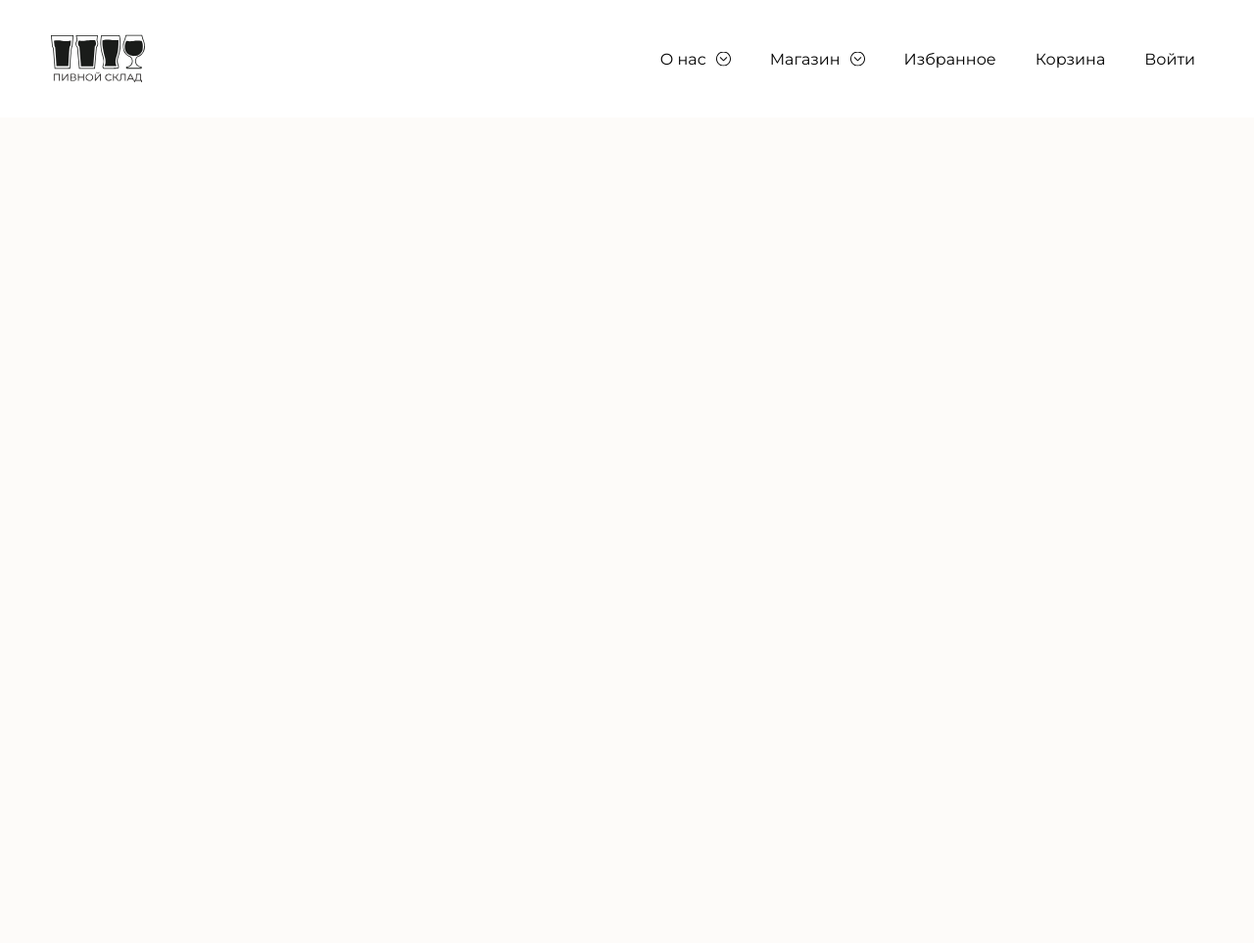
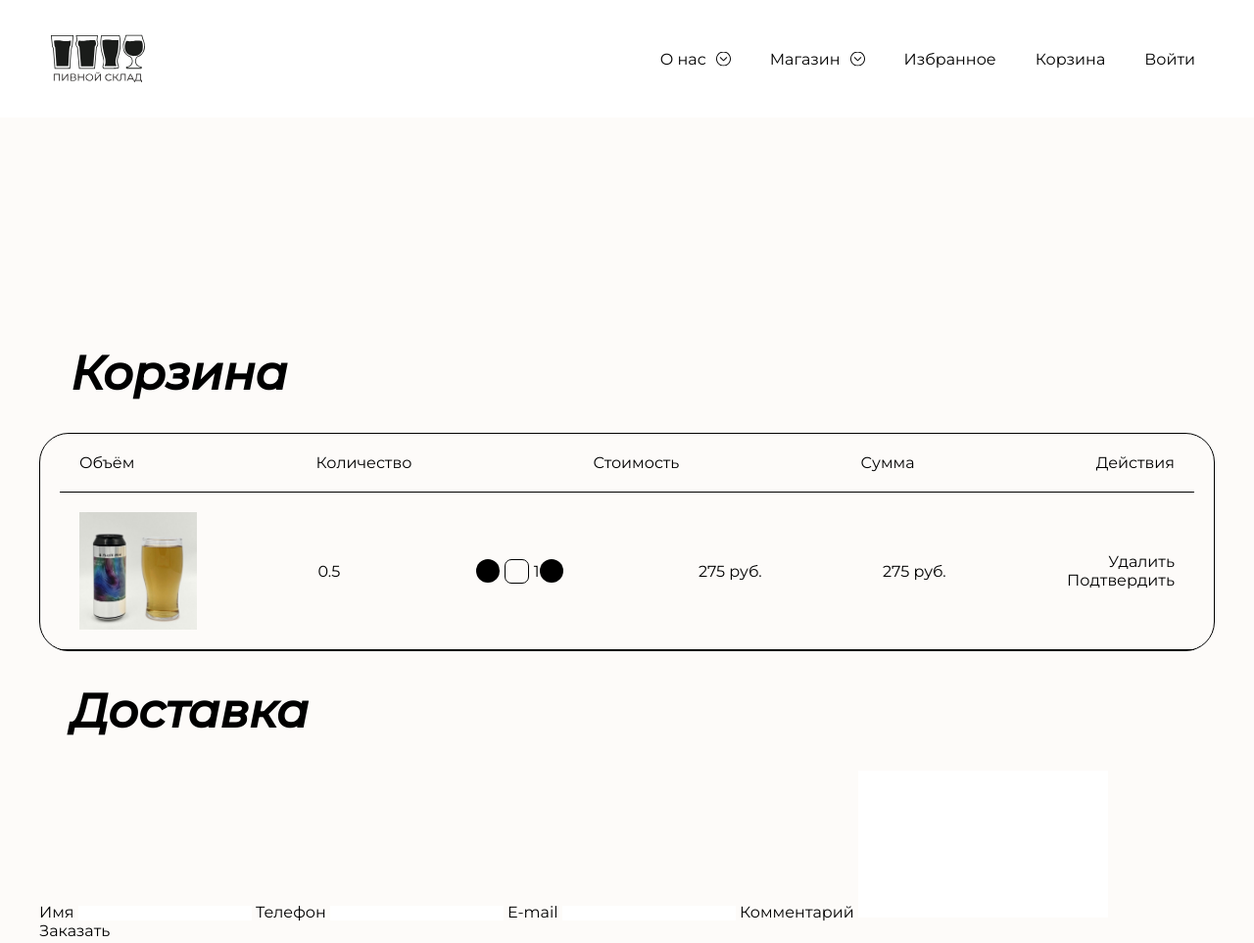
Before and after one commit to katatonia/pivnoy-sklad-cart, a website with bundled scripts: page src/index.html in a window 1280 px wide. Shown: the top 963 px of the page at 98% size. Before the commit the page ends 800 px from the top, so only its background shows below. Built offline with nearby package versions, Linux system fonts and the light colour scheme; a web font is replaced by a local one.

Commit message:
feature: добавлет блок корзины

```diff
--- a/src/index.html
+++ b/src/index.html
@@ -1,11 +1,13 @@
 <!DOCTYPE html>
 <html lang="ru">
+
 <head>
     <meta charset="UTF-8">
     <meta name="viewport" content="width=device-width, initial-scale=1.0">
     <title>Корзина</title>
     <link rel="stylesheet" href="css/style.min.css">
 </head>
+
 <body>
 
     <div class="wrapper">
@@ -26,18 +28,24 @@
                             <li class="menu__item dropdown">
                                 <button class="dropdown__btn" type="button" aria-label="dropdown-btn">О нас</button>
                                 <div class="dropdown__content">
-                                      <a class="dropdown__link" href="https://pivnoysklad.ru/index.php?pageId=128">История</a>
-                                      <a class="dropdown__link" href="https://pivnoysklad.ru/index.php?pageId=123">Контакты</a>
+                                    <a class="dropdown__link"
+                                        href="https://pivnoysklad.ru/index.php?pageId=128">История</a>
+                                    <a class="dropdown__link"
+                                        href="https://pivnoysklad.ru/index.php?pageId=123">Контакты</a>
                                 </div>
                             </li>
                             <li class="menu__item dropdown">
                                 <button class="dropdown__btn" type="button" aria-label="dropdown-btn">Магазин</button>
                                 <div class="dropdown__content">
-                                      <a class="dropdown__link" href="https://pivnoysklad.ru/index.php?pageId=104">Пиво</a>
-                                      <a class="dropdown__link" href="https://pivnoysklad.ru/index.php?pageId=122">Сидры и медовухи</a>
-                                      <a class="dropdown__link" href="https://pivnoysklad.ru/index.php?pageId=124">Безалкогольное пиво</a>
+                                    <a class="dropdown__link"
+                                        href="https://pivnoysklad.ru/index.php?pageId=104">Пиво</a>
+                                    <a class="dropdown__link" href="https://pivnoysklad.ru/index.php?pageId=122">Сидры и
+                                        медовухи</a>
+                                    <a class="dropdown__link"
+                                        href="https://pivnoysklad.ru/index.php?pageId=124">Безалкогольное пиво</a>
                                     <a class="dropdown__link" href="https://pivnoysklad.ru/index.php?pageId=130">Сок</a>
-                                      <a class="dropdown__link" href="https://pivnoysklad.ru/index.php?pageId=125">Безалкогольные напитки</a>
+                                    <a class="dropdown__link"
+                                        href="https://pivnoysklad.ru/index.php?pageId=125">Безалкогольные напитки</a>
                                 </div>
                             </li>
                             <li class="menu__item">
@@ -57,6 +65,58 @@
 
         <main class="main">
 
+            <section class="checkout">
+                <div class="container">
+                    <div class="checkout__wrapper">
+                        <h2 class="checkout__title">Корзина</h2>
+                        <div class="checkout__cart cart">
+                            <ul class="cart__list">
+                                <li class="cart__item cart__item_title">
+                                    <span>Объём</span>
+                                    <span>Количество</span>
+                                    <span>Стоимость</span>
+                                    <span>Сумма</span>
+                                    <span>Действия</span>
+                                </li>
+                                <li class="cart__item">
+                                    <img class="cart__img" src="img/item.png" width="120" height="120"
+                                        alt="Пивная банка и стакан пива">
+                                    <span class="cart__vol">0.5</span>
+                                    <span class="cart__amount">
+                                        <button type="button" aria-label="amount-butn"></button>
+                                        <input type="number" value="1" min="0" step="1" aria-label="current-quantity">1
+                                        <button type="button" aria-label="amount-butn"></button>
+                                    </span>
+                                    <span class="cart__price">275 руб.</span>
+                                    <span class="cart__summ">275 руб.</span>
+                                    <div class="cart__actions">
+                                        <span>Удалить</span>
+                                        <span>Подтвердить</span>
+                                    </div>
+                                </li>
+                            </ul>
+                        </div>
+                        <h2 class="checkout__title">Доставка</h2>
+                        <div class="checkout__delivery delivery">
+                            <form action="#" method="post">
+                                <label>Имя
+                                    <input type="text" name="name" id="name">
+                                </label>
+                                <label>Телефон
+                                    <input type="number" name="phone" id="phone">
+                                </label>
+                                <label>E-mail
+                                    <input type="email" name="email" id="email">
+                                </label>
+                                <label>Комментарий
+                                    <textarea name="comment" id="comment" cols="30" rows="10"></textarea>
+                                </label>
+                            </form>
+                            <button type="button" aria-label="order-button">Заказать</button>
+                        </div>¸
+                    </div>
+                </div>
+            </section>
 
         </main>
 
@@ -69,4 +129,5 @@
     <script type="module" src="js/script.js"></script>
 
 </body>
+
 </html>
--- a/src/js/modules/dropdown-mobile.js
+++ b/src/js/modules/dropdown-mobile.js
@@ -1,10 +1,10 @@
 export const onDropdownClick = function () {
 	document.addEventListener("DOMContentLoaded", function () {
-		document.querySelectorAll(".dropdown__btn").forEach(button => {
+		const dropdownButtons = document.querySelectorAll(".dropdown__btn");
+
+		dropdownButtons.forEach(button => {
 			button.addEventListener("click", function () {
 				const dropdownContent = this.nextElementSibling;
-
-				// Проверить, открыто ли текущее меню
 				const isActive = dropdownContent.classList.contains("dropdown__content_active");
 
 				// Закрыть все открытые dropdown__content
@@ -13,13 +13,22 @@ export const onDropdownClick = function () {
 					content.classList.remove("dropdown__content_active");
 				});
 
-				// Если текущее меню не было открыто, открываем его
+				// Открыть текущее меню, если оно не было открыто
 				if (!isActive) {
 					dropdownContent.classList.add("dropdown__content_active");
 					dropdownContent.style.maxHeight = dropdownContent.scrollHeight + "px";
 				}
 			});
 		});
+
+		// Закрывать меню при изменении ширины экрана более 797px
+		window.addEventListener("resize", function () {
+			if (window.innerWidth > 797) {
+				document.querySelectorAll(".dropdown__content_active").forEach(content => {
+					content.style.maxHeight = null;
+					content.classList.remove("dropdown__content_active");
+				});
+			}
+		});
 	});
-
 };
--- /dev/null
+++ b/src/scss/blocks/_cart.scss
@@ -0,0 +1,60 @@
+@use "base/var";
+
+.cart {
+	display: flex;
+	flex-direction: column;
+
+	&__list {
+		border: 1px solid var.$black;
+		border-radius: 30px;
+	}
+
+	&__item {
+		display: flex;
+		align-items: center;
+		justify-content: space-between;
+		border-bottom: 1px solid var.$black;
+		padding: 20px;
+		margin: 0 20px;
+
+		&_title {
+			display: flex;
+			align-items: center;
+			justify-content: space-between;
+		}
+	}
+
+	&__amount {
+		position: relative;
+		padding: 15px;
+		display: flex;
+		justify-content: center;
+		align-items: center;
+
+		input {
+            background-color: rgba(0, 0, 0, 0);
+            display: flex;
+            justify-content: center;
+            text-align: center;
+            border: 1px solid black;
+            padding: 5px;
+            width: 25px;
+            height: 25px;
+            margin: 5px;
+            border-radius: 7px;
+		}
+
+		button {
+			width: 24px;
+			height: 24px;
+			background-color: black;
+			border-radius: 50%;
+		}
+	}
+
+	&__actions {
+		display: flex;
+		flex-direction: column;
+		align-items: flex-end;
+	}
+}
--- /dev/null
+++ b/src/scss/blocks/_checkout.scss
@@ -0,0 +1,17 @@
+@use "base/var";
+
+.checkout {
+    margin-top: 120px;
+
+    &__wrapper {
+        padding: 200px 0;
+    }
+
+    &__title {
+        font: {
+            size: 3rem;
+            style: italic;
+        }
+        margin: 2rem;
+    }
+}
--- a/src/scss/blocks/_dropdown.scss
+++ b/src/scss/blocks/_dropdown.scss
@@ -79,6 +79,7 @@
 		flex-direction: column;
 		align-items: flex-start;
 		justify-content: center;
+		width: 100%;
 
 		&__btn {
 			font-weight: 500;
@@ -95,6 +96,7 @@
 			max-height: 0;
 			overflow: hidden;
 			transition: max-height 0.4s ease;
+			width: 100%;
 
 			&_active {
 				display: flex;
--- a/src/scss/blocks/_menu.scss
+++ b/src/scss/blocks/_menu.scss
@@ -14,6 +14,12 @@
 	}
 
 	@media (max-width: var.$vp-767) {
+		width: 100%;
+
+		&__item {
+			width: 100%;
+		}
+
 		&__link {
 			font-weight: 500;
 		}
--- a/src/scss/style.scss
+++ b/src/scss/style.scss
@@ -9,3 +9,6 @@
 @use "blocks/header";
 @use "blocks/menu";
 @use "blocks/dropdown";
+@use "blocks/checkout";
+@use "blocks/cart";
+@use "blocks/delivery";
```
Also changed, not shown: src/css/style.min.css, src/img/item.png (added), src/scss/blocks/_delivery.scss (added). Lines whose indentation alone changed are shown as unchanged.
